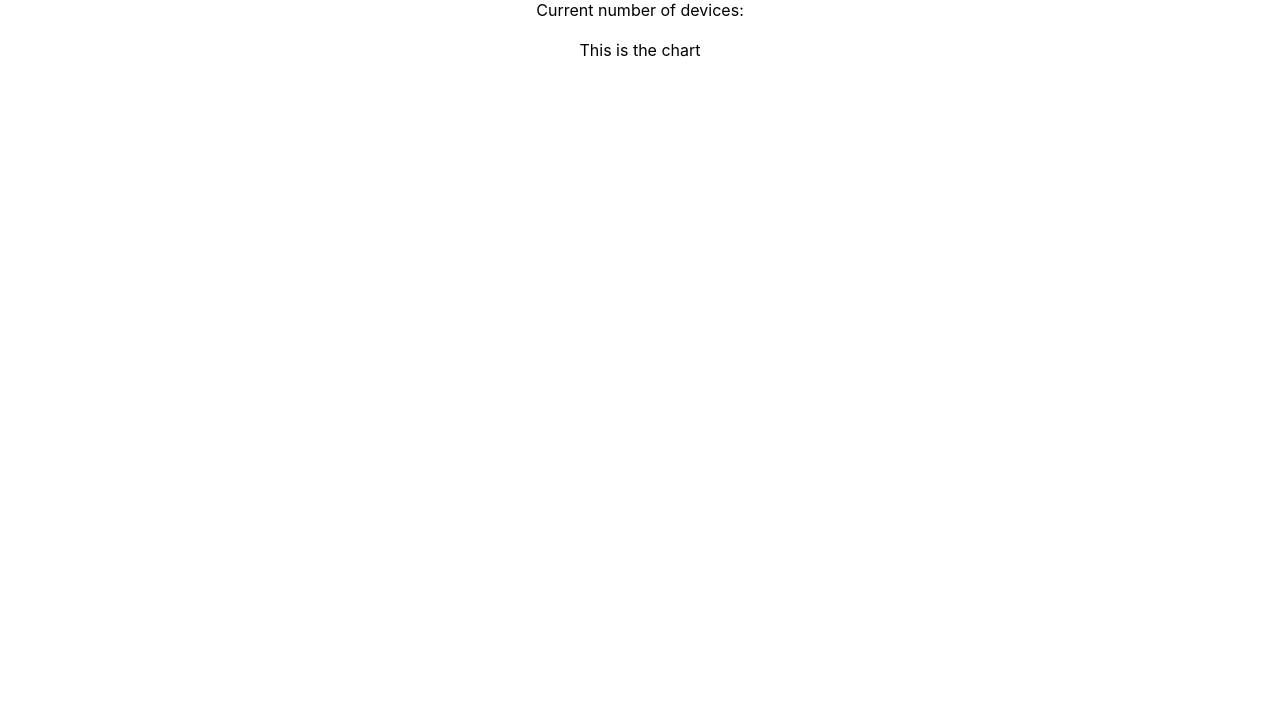
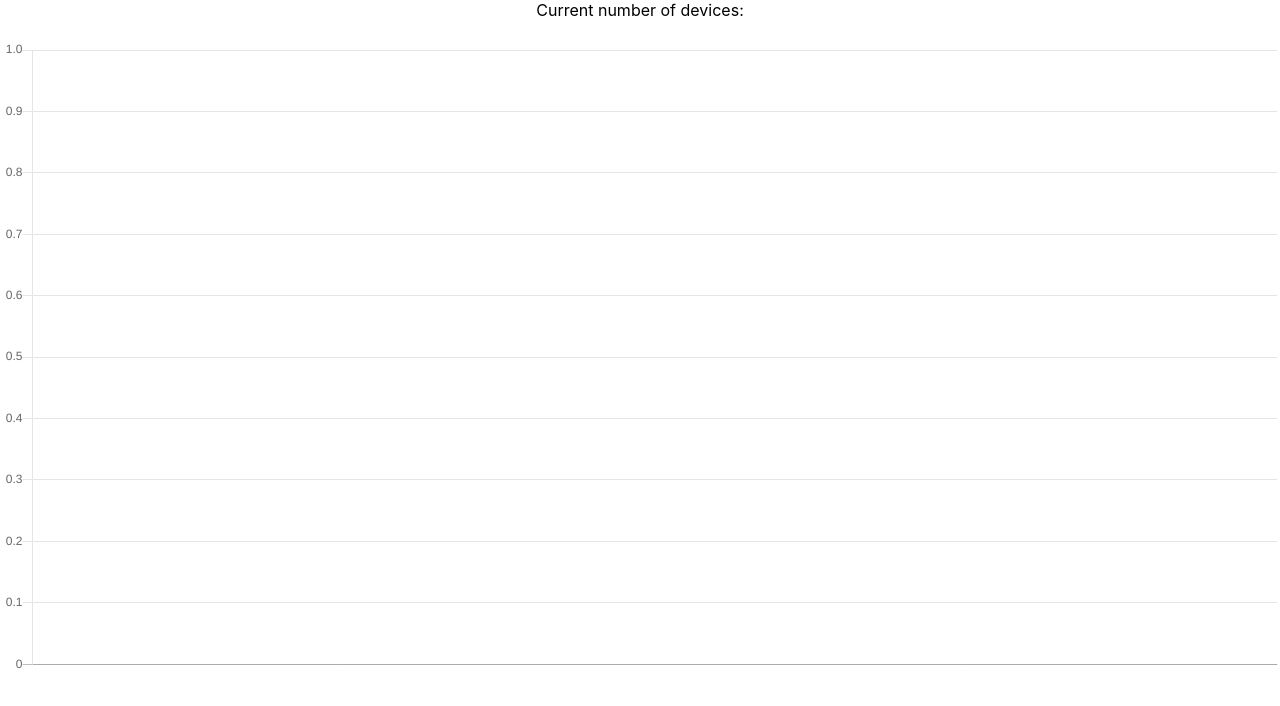
Before and after one commit to IvanIFChen/Passiotic, a React (Create React App) app in the folder frontend/: page / in a window 1280 px wide. Shown: the top 706 px of the page. Built offline with nearby package versions, Linux system fonts and the light colour scheme; no server answers.

Commit message:
chart renders but does not show data

```diff
--- a/frontend/package.json
+++ b/frontend/package.json
@@ -3,6 +3,9 @@
   "version": "0.1.0",
   "private": true,
   "dependencies": {
+    "@emotion/core": "^10.0.10",
+    "@emotion/styled": "^10.0.10",
+    "chart.js": "^2.8.0",
     "react": "^16.8.6",
     "react-dom": "^16.8.6",
     "react-scripts": "2.1.8"
--- a/frontend/src/App.jsx
+++ b/frontend/src/App.jsx
@@ -1,7 +1,7 @@
 import React, { Component } from 'react';
 import './App.css';
 import Counter from './components/counter';
-import Chart from './components/chart';
+import ChartComponent from './components/chart';
 
 class App extends Component {
   constructor(props) {
@@ -63,7 +63,7 @@ class App extends Component {
       <div className="App">
         <Counter count={this.state.activeDeviceCount} />
         <br />
-        <Chart activeDevices={this.state.activeDevices} />
+        <ChartComponent activeDevices={this.state.activeDevices} />
       </div>
     );
   }
--- a/frontend/src/components/chart.jsx
+++ b/frontend/src/components/chart.jsx
@@ -1,7 +1,20 @@
-import React from 'react';
+import React, { useEffect } from 'react';
+import styled from '@emotion/styled';
+import Chart from 'chart.js';
 
-const Chart = props => {
-  return <div>This is the chart</div>;
+const ChartComponent = props => {
+  const chartRef = React.createRef();
+  const StyledCanvas = styled.canvas`
+    width: 300px;
+    height: 300px;
+  `;
+  useEffect(() => {
+    const lineChart = new Chart(chartRef.current, {
+      type: 'line',
+      data: [40, 50, 20]
+    });
+  });
+  return <StyledCanvas ref={chartRef} />;
 };
 
-export default Chart;
+export default ChartComponent;
```
Also changed, not shown: 1 other file (tests, documents, lock files or other folders).
